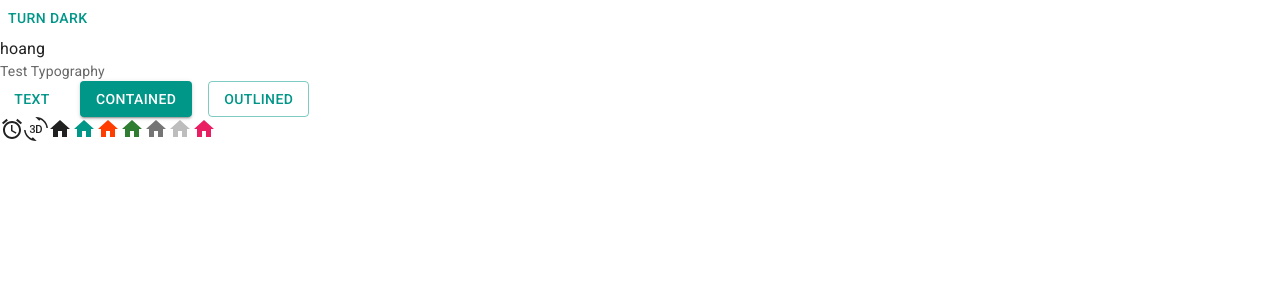
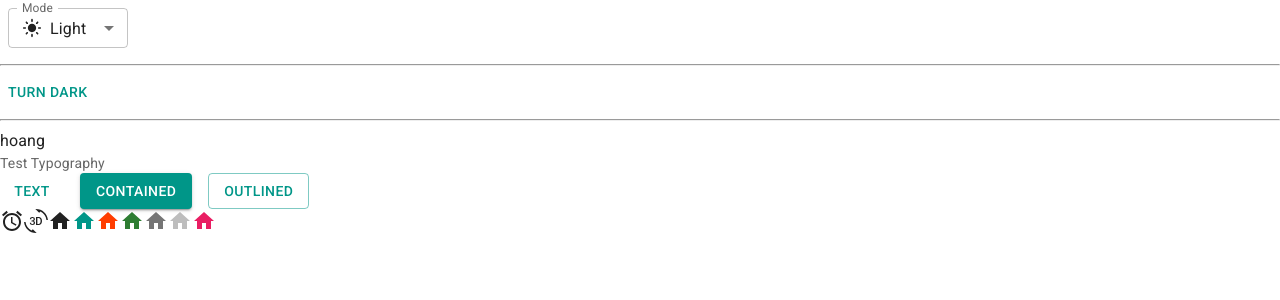
Before and after one commit to phh235/trello-web, a React (Vite) app: page / in a window 1280 px wide. Shown: the top 300 px of the page. Built offline with nearby package versions, Linux system fonts and the light colour scheme.

Commit message:
Dark light P2

```diff
--- a/src/App.jsx
+++ b/src/App.jsx
@@ -6,9 +6,62 @@
 import { pink } from '@mui/material/colors'
 import Typography from '@mui/material/Typography'
 import { useColorScheme } from '@mui/material/styles'
+// import { useMediaQuery } from '@mui/material'
+import InputLabel from '@mui/material/InputLabel'
+import MenuItem from '@mui/material/MenuItem'
+import FormControl from '@mui/material/FormControl'
+import Select from '@mui/material/Select'
+import Box from '@mui/material/Box'
+import LightModeIcon from '@mui/icons-material/LightMode'
+import DarkModeOutlinedIcon from '@mui/icons-material/DarkModeOutlined'
+import SettingsBrightnessIcon from '@mui/icons-material/SettingsBrightness'
+
+function ModeSelect() {
+  const { mode, setMode } = useColorScheme()
+  const handleChange = (event) => {
+    const selectedMode = event.target.value
+    console.log(selectedMode)
+    setMode(selectedMode)
+  }
+
+  return (
+    <FormControl sx={{ m: 1, minWidth: 120 }} size="small">
+      <InputLabel id="label-select-dark-light-mode">Mode</InputLabel>
+      <Select
+        labelId="label-select-dark-light-mode"
+        id="label-select-dark-light-mode"
+        value={mode}
+        label="Mode"
+        onChange={handleChange}
+      >
+        <MenuItem value="light">
+          <Box sx={{ display: 'flex', alignItems: 'center', gap: 1 }}>
+            <LightModeIcon fontSize='small'/> Light
+          </Box>
+        </MenuItem>
+        <MenuItem value="dark">
+          <Box sx={{ display: 'flex', alignItems: 'center', gap: 1 }}>
+            <DarkModeOutlinedIcon fontSize='small'/> Dark
+          </Box>
+        </MenuItem>
+        <MenuItem value="system">
+          <Box sx={{ display: 'flex', alignItems: 'center', gap: 1 }}>
+            <SettingsBrightnessIcon fontSize='small'/> System
+          </Box>
+        </MenuItem>
+      </Select>
+    </FormControl>
+  )
+}
 
 function ModeToggle() {
   const { mode, setMode } = useColorScheme()
+
+  // const prefersDarkMode = useMediaQuery('(prefers-color-scheme: dark)')
+  // const prefersLightMode = useMediaQuery('(prefers-color-scheme: light)')
+  // console.log('prefersDarkMode', prefersDarkMode)
+  // console.log('prefersLightMode', prefersLightMode)
+
   return (
     <Button
       onClick={() => {
@@ -23,7 +76,10 @@
 function App() {
   return (
     <>
+      <ModeSelect/>
+      <hr />
       <ModeToggle />
+      <hr />
       <div>hoang</div>
       <Typography variant='body2' color="text.secondary">Test Typography</Typography>
       <Stack spacing={2} direction="row">
```
